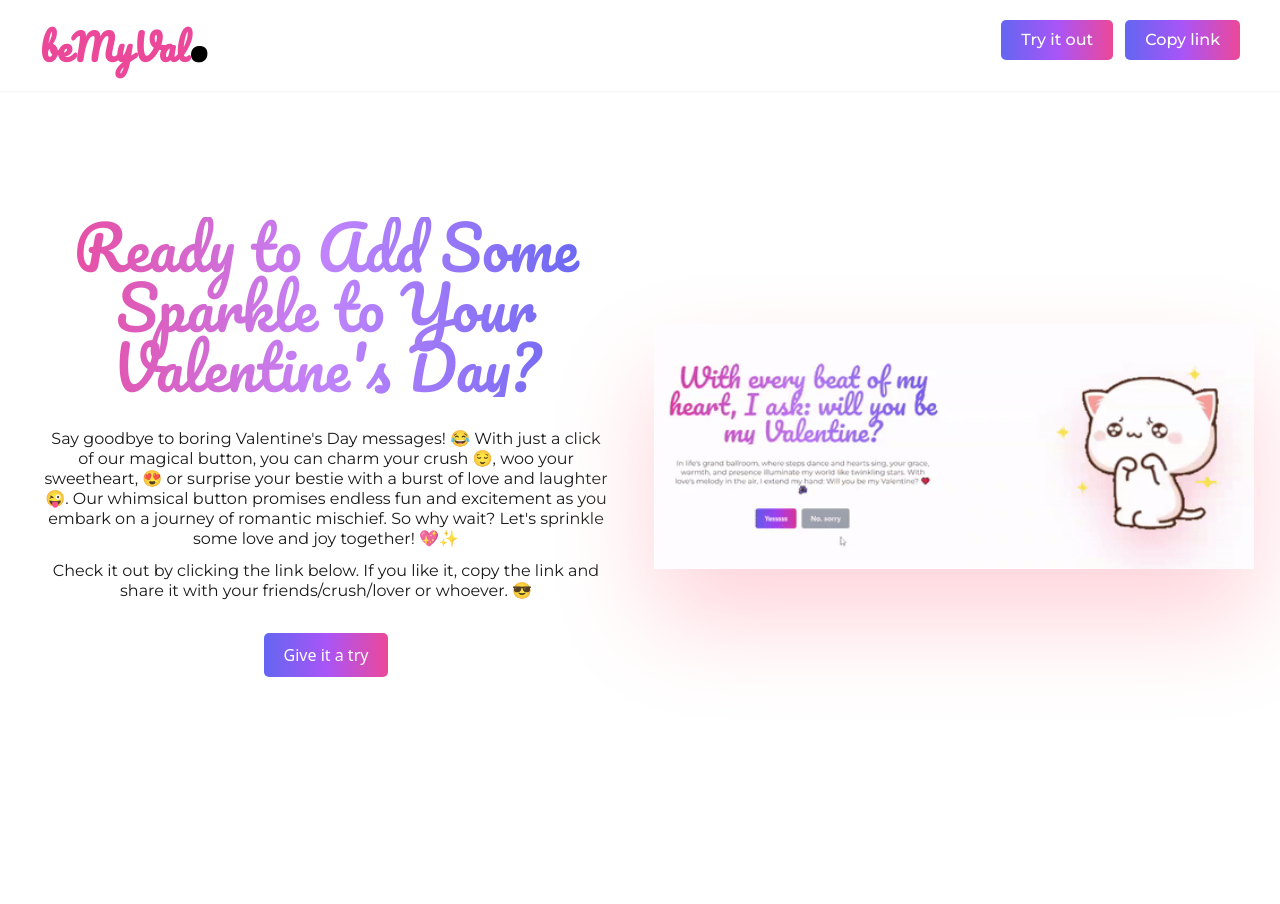
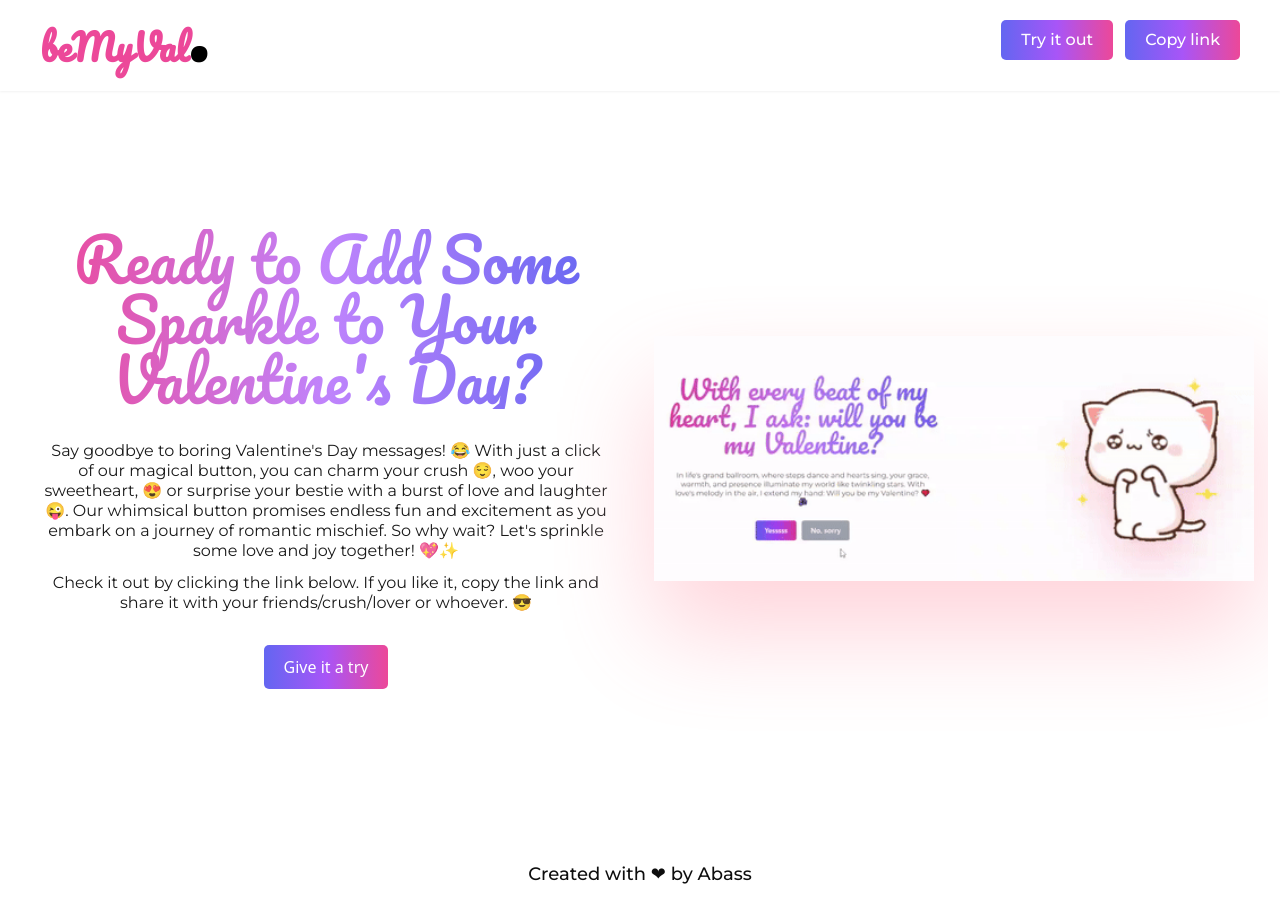
Before and after one commit to AbassKoyang/Val, a React (Vite) app: page / in a window 1280 px wide. Before the commit the page ends 800 px from the top, so only its background shows below. Built offline with nearby package versions, Linux system fonts and the light colour scheme.

Commit message:
final commit, hopefully

```diff
--- /dev/null
+++ b/src/components/Footer.jsx
@@ -0,0 +1,10 @@
+
+const Footer = () => {
+  return (
+    <footer className="w-full py-4 flex items-center justify-center">
+        <p className="text-lg font-mont font-medium text-black/95">Created with ❤ by Abass</p>
+    </footer>
+  )
+}
+
+export default Footer
--- a/src/layouts/RootLayout.jsx
+++ b/src/layouts/RootLayout.jsx
@@ -1,13 +1,15 @@
 import { Outlet } from 'react-router-dom'
 import NavBar from '../components/NavBar'
+import Footer from '../components/Footer'
 
 const RootLayout = () => {
   return (
-    <div className='w-full h-dvh bg-white'>
+    <div className='w-full  bg-white overflow-x-hidden'>
         <NavBar />
-        <main className='w-full h-full mb-5 p-3'>
+        <main className='w-full min-h-screen mb-5 p-3 bg-white overflow-x-hidden'>
             <Outlet />
         </main>
+        <Footer />
     </div>
   )
 }
--- a/src/pages/BeMyVal.jsx
+++ b/src/pages/BeMyVal.jsx
@@ -4,7 +4,6 @@ import puppyDogGif from '../assets/peach-goma-peach-and-goma.gif'
 import kissesGif from '../assets/peach-goma-love-peach-goma.gif'
 import aloneGif from '../assets/alone-lonely.gif'
 import Confetti from 'react-confetti-boom';
-
 const BeMyVal = () => {
     const [convincingTextsNumber, setConvincingTextsNumber] = useState(1);
     const [growCount, setgrowCount] = useState(1);
@@ -32,17 +31,14 @@ const BeMyVal = () => {
           }, 3000);
     }
   return (
-    <section className="w-full h-full grid grid-cols-1 lg:grid-cols-2 gap-7 lg:gap-0 bg-white pt-[93px] mt-10 lg:mt-0">
+    <section className="w-full min-h-screen grid grid-cols-1 lg:grid-cols-2 gap-7 lg:gap-0 bg-white pt-[93px] mt-10 lg:mt-0 overflow-x-hidden">
         {showConfetti && <Confetti
-        x={window.innerWidth}
-        y={window.innerHeight}
-        particleCount={100}
-        launchSpeed={60}
-            spreadDeg={270}
-            deg= {270}
-            numberOfPieces={100}
+        x={0.5}
+        y={0}
+        particleCount={80}
+            numberOfPieces={80}
             colors={['#ec4899', '#6366f1', '#c084fc', 'red', 'yellow']}
-            confettiDuration={500}
+            confettiDuration={400}
         />}
         <div className="col-span-1 h-full flex flex-col items-center justify-center px-3 lg:px-8">
             <h1 className='max-w-[100%] text-center text-4xl lg:text-6xl font-pacifico bg-gradient-to-r bg-clip-text text-transparent to-indigo-500 via-purple-400 from-pink-500 '>With every beat of my heart, I ask: will you be my Valentine?</h1>
--- a/src/pages/HomePage.jsx
+++ b/src/pages/HomePage.jsx
@@ -3,7 +3,7 @@ import demo from '../assets/ViteReact-ezgif.com-crop.gif'
 
 const HomePage = () => {
   return (
-    <section  className="w-full h-full grid grid-cols-1 lg:grid-cols-2 gap-7 lg:gap-0 bg-white pt-[93px] mt-10 lg:mt-0">
+    <section  className="w-full min-h-screen grid grid-cols-1 lg:grid-cols-2 gap-7 lg:gap-0 bg-white pt-[93px] mt-10 lg:mt-0 overflow-x-hidden">
       <div className="col-span-1 h-full flex flex-col items-center justify-center px-3 lg:px-8">
             <h1 className='max-w-[100%] text-center text-4xl lg:text-6xl font-pacifico bg-gradient-to-r bg-clip-text text-transparent to-indigo-500 via-purple-400 from-pink-500'>Ready to Add Some Sparkle to Your Valentine's Day?</h1>
             <p className='mt-8 text-[16px] leading-[20px] text-center text-black/90 font-mont max-w-xl'>Say goodbye to boring Valentine's Day messages! 😂 With just a click of our magical button, you can charm your crush 😌, woo your sweetheart, 😍 or surprise your bestie with a burst of love and laughter 😜. Our whimsical button promises endless fun and excitement as you embark on a journey of romantic mischief. So why wait? Let's sprinkle some love and joy together! 💖✨</p>
```
